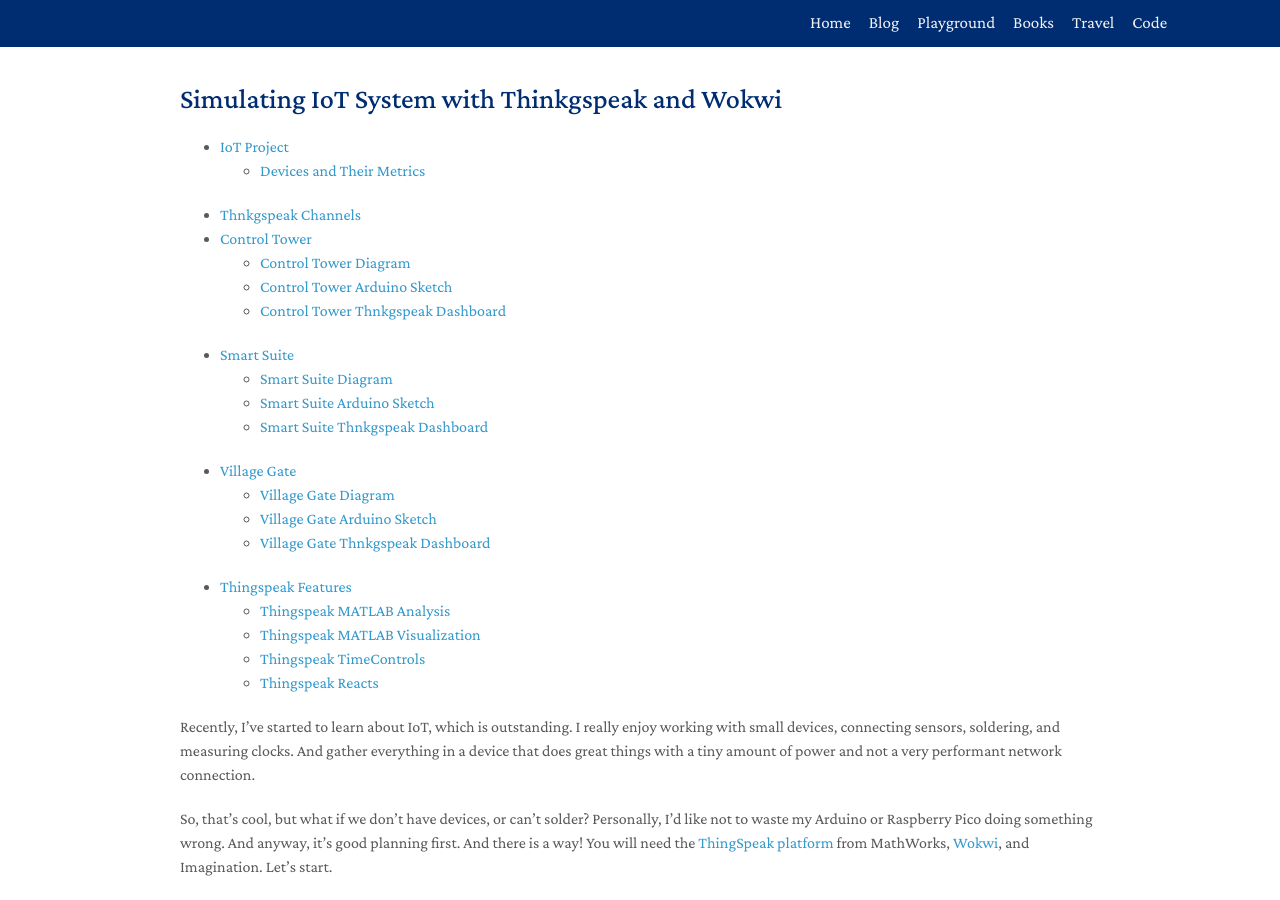
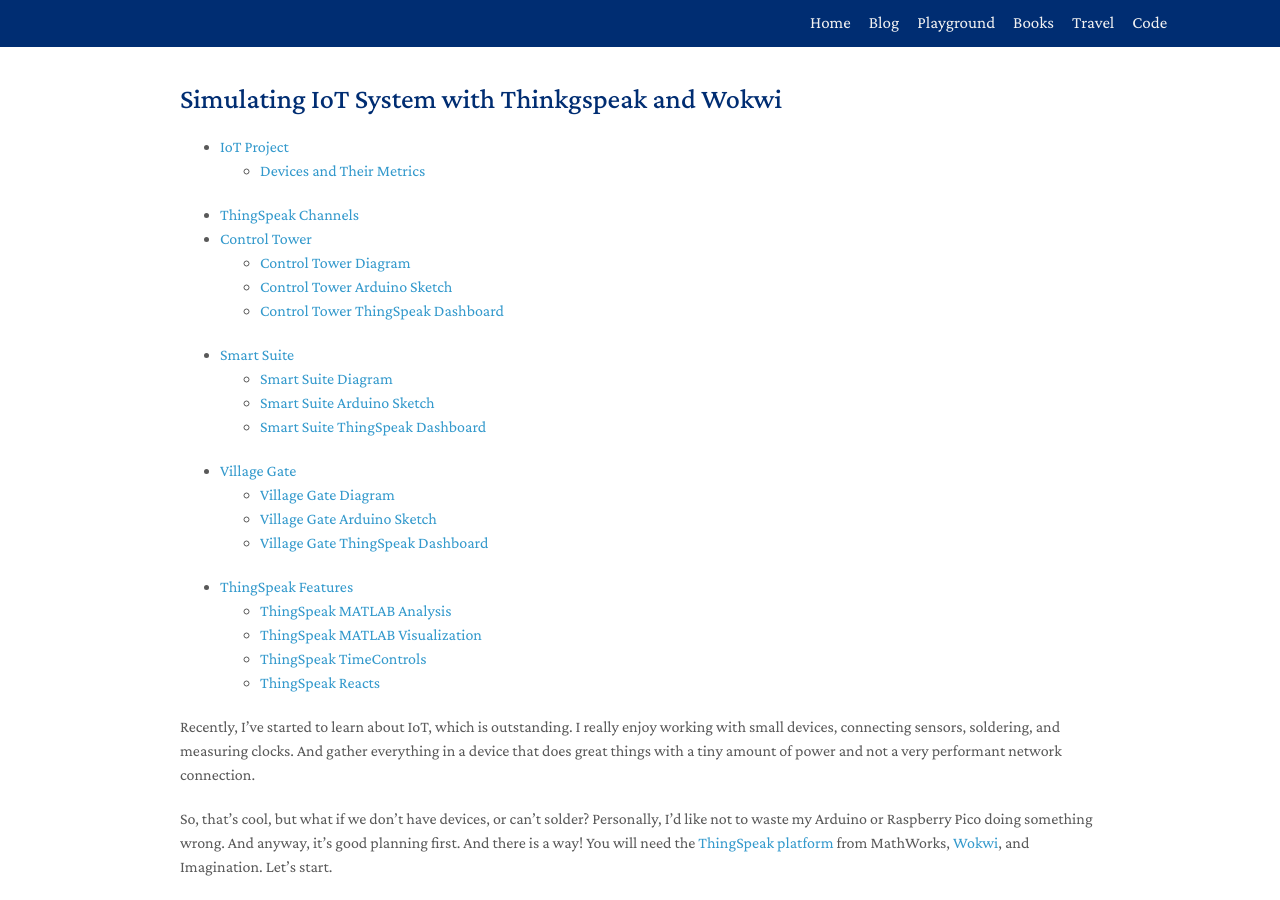
Before and after one commit to d-k-ivanov/d-k-ivanov.github.io, a Jekyll site: the page built from _posts/2024/2024-01-19-Simulating-IoT-System-with-Thinkgspeak-and-Wokwi.md, in a window 1280 px wide and 900 px high. Built offline with Jekyll 4.4.1, drawn with Linux system fonts in a browser that asks for light colours; a style sheet for code colours, icons or effects is not loaded; some of the changed text lies outside the part shown.

Commit message:
Post 2024-19-01-13-27

````diff
--- a/_posts/2024/2024-01-19-Simulating-IoT-System-with-Thinkgspeak-and-Wokwi.md
+++ b/_posts/2024/2024-01-19-Simulating-IoT-System-with-Thinkgspeak-and-Wokwi.md
@@ -27,24 +27,24 @@
 | Smart Suite   | Temperature, Humidity, Rooms          | Recreation point              |
 | Village Gate  | Temperature, Humidity, Lights, Servo  | Access-control point          |
 
-## Thnkgspeak Channels
+## ThingSpeak Channels
 
-Let's create a couple of channels in Thingspeak. I will need three channels for smart devices and one for analytics, but I won't cover analytics on a decent level here.
+Let's create a couple of channels in ThingSpeak. I will need three channels for smart devices and one for analytics, but I won't cover analytics on a decent level here.
 
-<img id="myImg" alt="Smart Village" src="/assets/blog/2024/01-IoT-ThingspeakChannels.png" width="100%"/>
+<img id="myImg" alt="ThingSpeak Channels" src="/assets/blog/2024/01-IoT-ThingspeakChannels.png" width="100%"/>
 
 Then, let's define devices and metrics.
 
 ## Control Tower
 
 * [Control Tower on Wokwi](https://wokwi.com/projects/387266278511027201)
-* [Village Gate on Thinkgspeak](https://thingspeak.com/channels/2405835)
+* [Village Gate on ThingSpeak](https://thingspeak.com/channels/2405835)
 
 The Control Tower has basic sensors, generic for a whole site. The sensor implementation is based on the ESP32 platform with DHT22 (Digital Temperature and Humidity Sensor) and LED for indication of dangerous weather.
 
 ### Control Tower Diagram
 
-<img id="myImg" alt="Control Tower Channel" src="/assets/blog/2024/01-IoT-Control-Tower-Sensor.png" width="50%"/>
+<img id="myImg" alt="Control Tower Sensors" src="/assets/blog/2024/01-IoT-Control-Tower-Sensor.png" width="50%"/>
 
 ### Control Tower Arduino Sketch
 
@@ -107,20 +107,20 @@
 }
 ```
 
-### Control Tower Thnkgspeak Dashboard
+### Control Tower ThingSpeak Dashboard
 
 <img id="myImg" alt="Control Tower Channel" src="/assets/blog/2024/01-IoT-Control-Tower-Channel.png" width="100%"/>
 
 ## Smart Suite
 
 * [Smart Suite on Wokwi](https://wokwi.com/projects/387290485474569217)
-* [Smart Suite on Thinkgspeak](https://thingspeak.com/channels/2405104)
+* [Smart Suite on ThingSpeak](https://thingspeak.com/channels/2405104)
 
 The Smart Suit has sensors to control the environment. The temperature sensor automatically enables the Heater, and the motion sensors control living spaces. The sensor implementation is based on the ESP32 platform with DHT22 (Digital Temperature and Humidity Sensor), Relays, and Motion sensors. LEDs serve to indicate enabled relays.
 
 ### Smart Suite Diagram
 
-<img id="myImg" alt="Control Tower Channel" src="/assets/blog/2024/01-IoT-Smart-Suit-Sensor.png" width="100%"/>
+<img id="myImg" alt="Smart Suite Sensors" src="/assets/blog/2024/01-IoT-Smart-Suit-Sensor.png" width="100%"/>
 
 ### Smart Suite Arduino Sketch
 
@@ -281,18 +281,18 @@
 }
 ```
 
-### Smart Suite Thnkgspeak Dashboard
+### Smart Suite ThingSpeak Dashboard
 
-<img id="myImg" alt="Smart Suit Channe" src="/assets/blog/2024/01-IoT-Smart-Suit-Channel.png" width="100%"/>
+<img id="myImg" alt="Smart Suit Channel" src="/assets/blog/2024/01-IoT-Smart-Suit-Channel.png" width="100%"/>
 
 ## Village Gate
 
 * [Village Gate on Wokwi](https://wokwi.com/projects/387302369951455233)
-* [Village Gate on Thinkgspeak](https://thingspeak.com/channels/2405836)
+* [Village Gate on ThingSpeak](https://thingspeak.com/channels/2405836)
 
 ### Village Gate Diagram
 
-<img id="myImg" alt="Control Tower Channel" src="/assets/blog/2024/01-IoT-Village-Gate-Sensor.png" width="100%"/>
+<img id="myImg" alt="Village Gate Sensors" src="/assets/blog/2024/01-IoT-Village-Gate-Sensor.png" width="100%"/>
 
 ### Village Gate Arduino Sketch
 
@@ -408,13 +408,13 @@
 }
 ```
 
-### Village Gate Thnkgspeak Dashboard
+### Village Gate ThingSpeak Dashboard
 
-<img id="myImg" alt="Viladge Gate Channel" src="/assets/blog/2024/01-IoT-Viladge-Gate-Channel.png" width="100%"/>
+<img id="myImg" alt="Village Gate Channel" src="/assets/blog/2024/01-IoT-Viladge-Gate-Channel.png" width="100%"/>
 
-## Thingspeak Features
+## ThingSpeak Features
 
-The Thingspeak platform has many additional features. I briefly describe four of them:
+The ThingSpeak platform has many additional features. I briefly describe four of them:
 
 * [MATLAB Analysis](https://thingspeak.com/apps/matlab_analyses)
 * [MATLAB Visualization](https://thingspeak.com/apps/matlab_visualizations)
@@ -423,9 +423,9 @@
 
 All of them are straightforward, and you just need to click on the appropriate button and fill in gaps in a template with your channel specifications. Below, I post a couple of screenshots.
 
-### Thingspeak MATLAB Analysis
+### ThingSpeak MATLAB Analysis
 
-<img id="myImg" alt="Viladge Gate Channel" src="/assets/blog/2024/01-IoT-MATLAB-Average-Humidity.png" width="100%"/>
+<img id="myImg" alt="MATLAB Average Humidity" src="/assets/blog/2024/01-IoT-MATLAB-Average-Humidity.png" width="100%"/>
 
 **Code:**
 
@@ -457,9 +457,9 @@
 thingSpeakWrite(writeChannelID,avgHumidity,'WriteKey',writeAPIKey);
 ```
 
-### Thingspeak MATLAB Visualization
+### ThingSpeak MATLAB Visualization
 
-<img id="myImg" alt="Viladge Gate Channel" src="/assets/blog/2024/01-IoT-MATLAB-Humidity-Temperature-Visualization.png" width="100%"/>
+<img id="myImg" alt="MATLAB Humidity Temperature Visualization" src="/assets/blog/2024/01-IoT-MATLAB-Humidity-Temperature-Visualization.png" width="100%"/>
 
 **Code:**
 
@@ -485,13 +485,13 @@
 scatter(temperature, humidity);
 ```
 
-### Thingspeak TimeControls
+### ThingSpeak TimeControls
 
-<img id="myImg" alt="Viladge Gate Channel" src="/assets/blog/2024/01-IoT-TimeControl_1.png" width="45%"/>
-<img id="myImg" alt="Viladge Gate Channel" src="/assets/blog/2024/01-IoT-TimeControl_2.png" width="50%"/>
+<img id="myImg" alt="TimeControl 1" src="/assets/blog/2024/01-IoT-TimeControl_1.png" width="45%"/>
+<img id="myImg" alt="TimeControl 2" src="/assets/blog/2024/01-IoT-TimeControl_2.png" width="50%"/>
 
-### Thingspeak Reacts
+### ThingSpeak Reacts
 
-<img id="myImg" alt="Viladge Gate Channel" src="/assets/blog/2024/01-IoT-React_1.png" width="45%"/>
-<img id="myImg" alt="Viladge Gate Channel" src="/assets/blog/2024/01-IoT-React_3.png" width="50%"/>
-<img id="myImg" alt="Viladge Gate Channel" src="/assets/blog/2024/01-IoT-React_2.png" width="50%"/>
+<img id="myImg" alt="React 1" src="/assets/blog/2024/01-IoT-React_1.png" width="45%"/>
+<img id="myImg" alt="React 3" src="/assets/blog/2024/01-IoT-React_3.png" width="50%"/>
+<img id="myImg" alt="React 2" src="/assets/blog/2024/01-IoT-React_2.png" width="50%"/>
````
